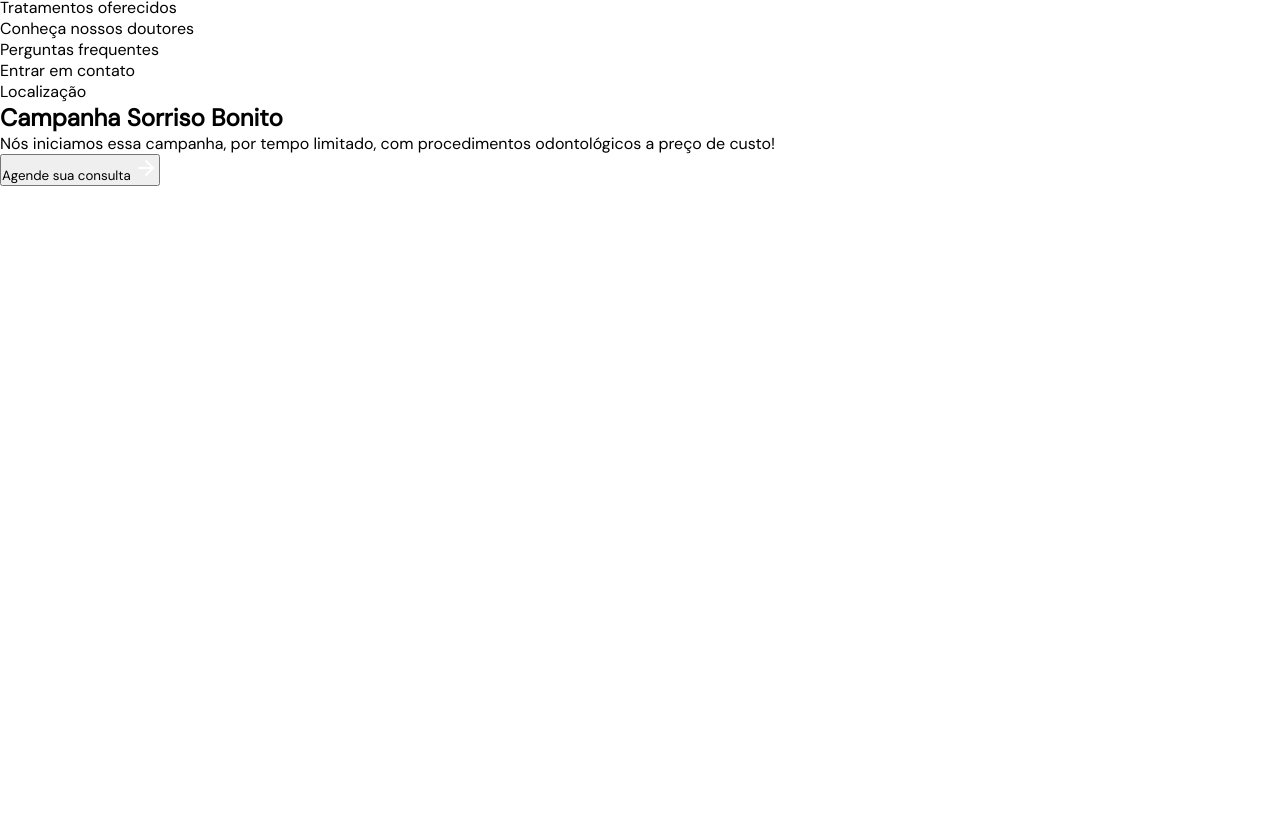
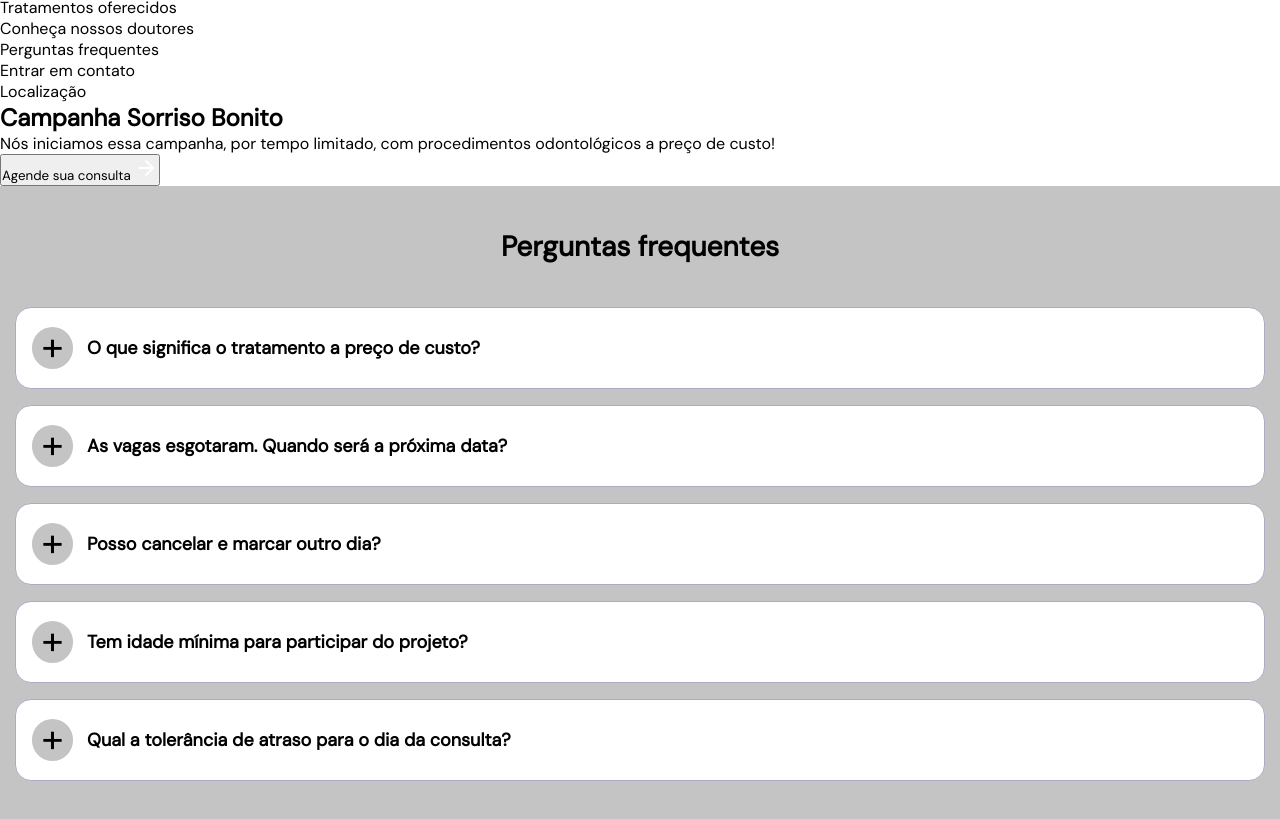
Before and after one commit to Danilo-Sam/projeto_sorriso_bonito, a website: page index.html in a window 1280 px wide. Shown: the part 93-912 px from the top of the page. Before the commit the page ends 800 px from the top, so only its background shows below. Drawn offline with Linux system fonts and the light colour scheme; files that its build step writes are made by us from their sources.

Commit message:
Criação da seção FAQ

```diff
--- a/index.html
+++ b/index.html
@@ -55,6 +55,61 @@
             </div>
         </section>
 
+        <section class="faq">
+          <h2 class="title">Perguntas frequentes</h2>
+          <ul class="faq__questions">
+            <li class="faq__questions__item">
+              <div class="faq__questions__item__question" data-faq-question>
+                  O que significa o tratamento a preço de custo?
+              </div>
+              <div class="faq__questions__item__answer">
+                <p>
+                  Significa que o serviço é vendido por um valor acessível, que cobre apenas os gastos diretos de produção ou prestação, sem incluir qualquer lucro para a clínica.
+                </p>
+              </div>
+            </li>
+            <li class="faq__questions__item">
+              <div class="faq__questions__item__question" data-faq-question>
+                  As vagas esgotaram. Quando será a próxima data?
+              </div>
+              <div class="faq__questions__item__answer">
+                <p>
+                  A campanha é realizada todos os segundos sábados do mês. Acompanhe nossas redes sociais para saber quando abrirmos vagas para a próxima data!
+                </p>
+              </div>
+            </li>
+            <li class="faq__questions__item">
+              <div class="faq__questions__item__question" data-faq-question>
+                  Posso cancelar e marcar outro dia?
+              </div>
+              <div class="faq__questions__item__answer">
+                <p>
+                  Caso você deseje cancelar, deve avisar com antecedência de 24h, pelo WhatsApp da clínica ou por ligação. Se não for respeitado esse prazo, você não poderá participar no evento seguinte.
+                </p>
+              </div>
+            </li>
+            <li class="faq__questions__item">
+              <div class="faq__questions__item__question" data-faq-question>
+                  Tem idade mínima para participar do projeto?
+              </div>
+              <div class="faq__questions__item__answer">
+                <p>
+                  Sim. As consultas são apenas para pessoas acima de 18 anos.
+                </p>
+              </div>
+            </li>
+            <li class="faq__questions__item">
+              <div class="faq__questions__item__question" data-faq-question>
+                  Qual a tolerância de atraso para o dia da consulta?
+              </div>
+              <div class="faq__questions__item__answer">
+                <p>
+                  A tolerância de atraso para o dia do atendimento será de 10 minutos.
+                </p>
+              </div>
+            </li>
+          </ul>
+        </section>
 
     </div>
     <script src="./dist/js/main.js"></script>
--- a/src/scripts/main.js
+++ b/src/scripts/main.js
@@ -7,3 +7,20 @@ function animar() {
         menuConteudo.style.display = 'block';
     }
 }
+
+// Faq +++
+document.addEventListener('DOMContentLoaded', function() {
+    const questions = document.querySelectorAll('[data-faq-question]');
+
+
+    for(let i = 0; i < questions.length; i++) {
+        questions[i].addEventListener('click', abreOuFechaResposta);
+    }
+})
+
+function abreOuFechaResposta(elemento) {
+    const classe ='faq__questions__item--is-open';
+    const elementoPai = elemento.target.parentNode;
+
+    elementoPai.classList.toggle(classe);
+}
--- a/src/styles/config/variaveis.scss
+++ b/src/styles/config/variaveis.scss
@@ -7,6 +7,7 @@ $brancoPadrao: #ffffff;
 $corButton: #181616;
 $corHoverButton: ___;
 $corSecundaria: ___;
+$corDeFundo: #C4C4C4;
 
 // font-size
 $Textfont: 16px;
--- a/src/styles/main.scss
+++ b/src/styles/main.scss
@@ -2,6 +2,7 @@
 @use 'section/sectionCampanha';
 @use 'config/variaveis';
 @use 'config/reset';
+@use 'section/faq.scss';
 
 
 @media screen and (max-width: 767px) {
--- /dev/null
+++ b/src/styles/section/faq.scss
@@ -0,0 +1,80 @@
+@use 'config/variaveis.scss';
+
+
+
+.faq {
+    padding: 42px 15px;
+    background-color: variaveis.$corDeFundo;
+
+    h2 {
+        font-weight: 700;
+        font-size: 28px;
+        text-align: center;
+        padding-bottom: 26px;
+
+    }
+
+    &__questions {
+        &__item {
+            margin-top: 16px;
+            border: 1px solid #ADABC3;
+            border-radius: 16px ;
+            background-color: #fff;
+            padding: 16px;
+            list-style: none;
+
+            &__question {
+                font-weight: 700;
+                font-size: 18px;
+                display: flex;
+                align-items: center;
+                height: 48px;
+                cursor: pointer;
+                padding-left: 55px;
+                position: relative;
+
+                &::before {
+                    content: '+';
+                    position: absolute;
+                    left: 0;
+                    height: 76%;
+                    display: flex;
+                    align-items: center;
+                    font-size: 40px;
+                    font-weight: normal;
+                    border-radius: 50px;
+                    background-color: variaveis.$corDeFundo;
+                    padding: 0 9.5px 5px 9.5px;
+                }
+            }
+
+            &__answer {
+                font-weight: 400;
+                font-size: 16px;
+                line-height: 28px;
+                height: 0;
+                overflow: hidden;
+                transition: height, .7s ease;
+            }
+
+            &--is-open {
+                .faq__questions__item__question::before {
+                    content: 'x';
+                    height: 70%;
+                    background-color: #000;
+                    color: #C4C4C4;
+                    padding: 0 10px 5.5px 10px;
+                }
+
+                .faq__questions__item__answer {
+                    font-weight: 400;
+                    font-size: 16px;
+                    line-height: 28px;
+                    height: auto;
+                    padding-top: 16px;
+                    transition: height, .7s ease;
+                }
+            }
+        }
+    }
+}
```
Also changed, not shown: dist/css/main.css, dist/js/main.js.
